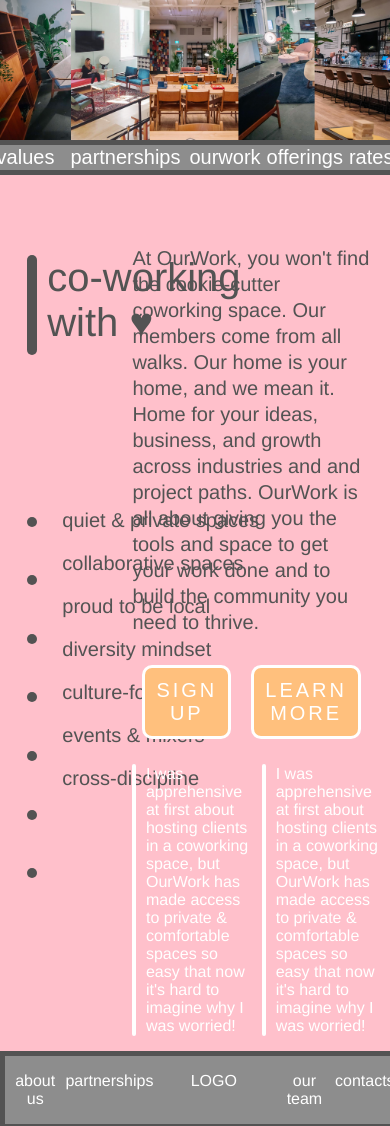
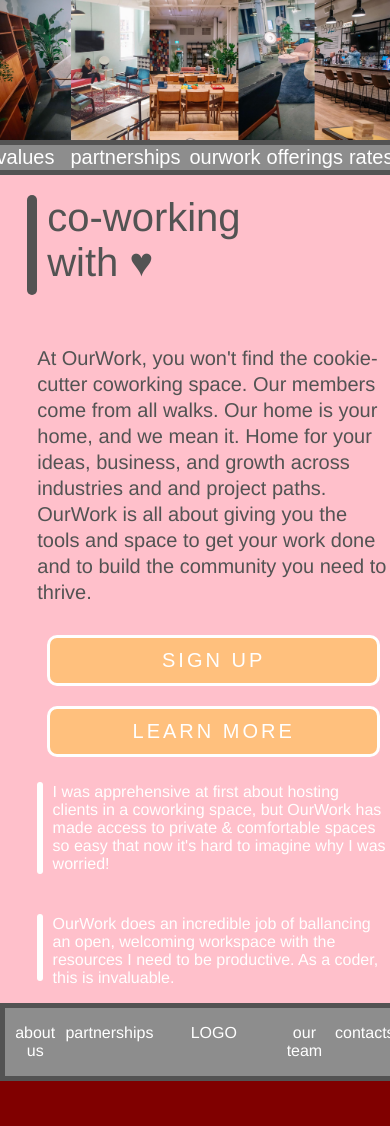
Before and after one commit to SlaterJamesSmith/co-working-project, a website built with webpack: page src/index.html in a window 390 px wide. Shown: the top 1126 px of the page. After the commit the page ends 1081 px from the top, so only its background shows below. Built offline with nearby package versions, Linux system fonts and the light colour scheme.

Commit message:
make responsive for tablet and phone views

```diff
--- a/src/index.html
+++ b/src/index.html
@@ -55,9 +55,9 @@
           <div class="quote-one">
             <p>I was apprehensive at first about hosting clients in a coworking space, but OurWork has made access to private & comfortable spaces so easy that now it's hard to imagine why I was worried! </p>
           </div>
-          <div class="quote-bar"></div>
+          <div class="quote-bar-three"></div>
           <div class="quote-two">
-            <p>I was apprehensive at first about hosting clients in a coworking space, but OurWork has made access to private & comfortable spaces so easy that now it's hard to imagine why I was worried! </p>
+            <p>OurWork does an incredible job of ballancing an open, welcoming workspace with the resources I need to be productive. As a coder, this is invaluable.</p>
           </div>
         </div>
       </div>
--- a/src/sass/styles.scss
+++ b/src/sass/styles.scss
@@ -123,10 +123,15 @@ $menuBorder: #535353;
   color: white;
 }
 
+.quote-bar-three,
 .quote-bar {
   background-color: white;
   margin: 15px 0;
   border-radius: 20px;
+}
+
+.quote-bar-three {
+  height: 65%;
 }
 
 .heart {
@@ -188,3 +193,48 @@ $menuBorder: #535353;
     margin-bottom: 0;
   }
 }
+
+@media screen and (max-width: 739px) {
+
+  .bullet-container {
+    display: none;
+  }
+
+  .content {
+    display:flex;
+  }
+
+  .heart {
+    margin-top: -30px;
+  }
+
+  .right-body {
+    margin-top: 100px;
+  }
+}
+
+@media screen and (max-width: 445px) {
+  .bullet-container {
+    display: none;
+  }
+
+  .content {
+    display:flex;
+  }
+
+  .heart {
+    margin-top: -30px;
+  }
+
+  .right-body {
+    margin-top: 100px;
+  }
+
+  .quotes {
+    grid-template-columns: 1.5% 94.5%;
+  }
+
+  .contact-buttons {
+    flex-direction: column;
+  }
+}
```
